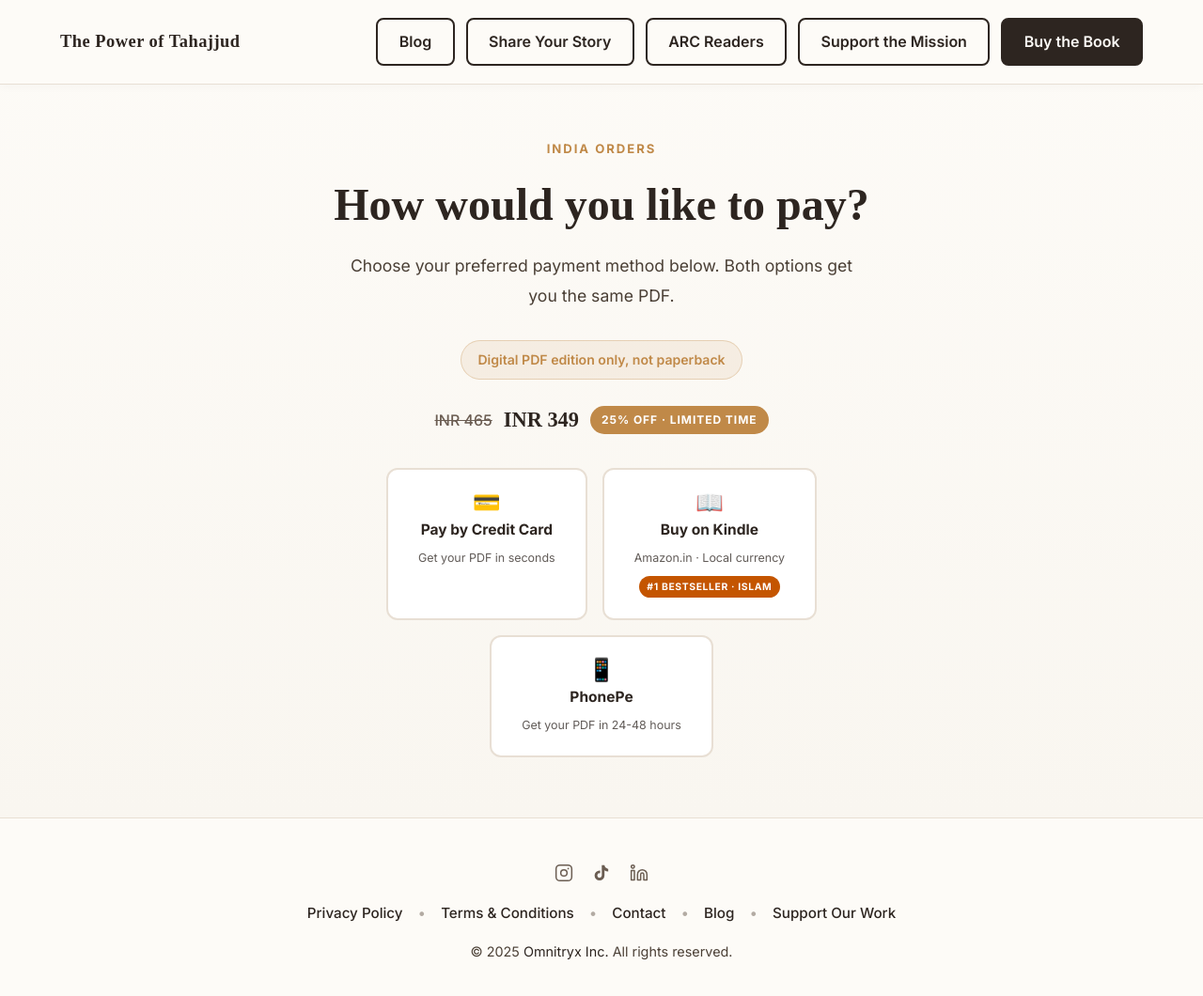
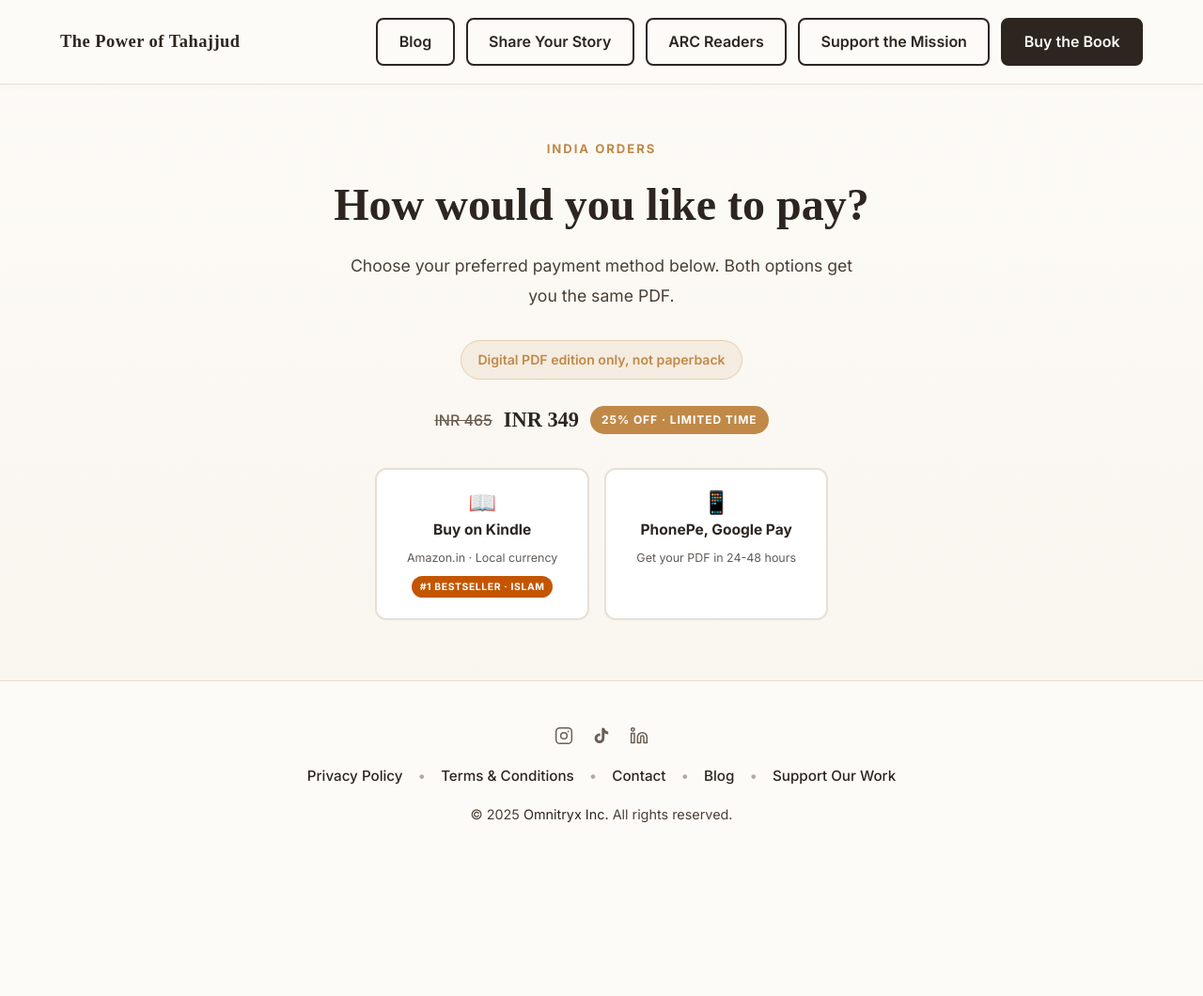
Before and after one commit to Omnitryx-Inc/tahajjud-fe-main, a Jekyll site: the page built from pages/phonepe.html, in a window 1280 px wide and 1066 px high. Shown: the top 1060 px of the window at 94% size. Built offline with Jekyll 4.4.1, drawn with Linux system fonts in a browser that asks for light colours; some web fonts are replaced.

Commit message:
adjustments

```diff
--- a/pages/easypaisa.html
+++ b/pages/easypaisa.html
@@ -596,11 +596,6 @@ permalink: /easypaisa/
         </div>
 
         <div class="ep-choice-group">
-            <a href="https://omnitryx-pakistan.lemonsqueezy.com/checkout/buy/388c04c5-a834-4796-8952-b90d836fb0d0" target="_blank" rel="noopener" class="ep-choice-btn ep-choice-primary" onclick="gtag('event','click_buy_digital',{button_location:'easypaisa_hero_card'});">
-                <span class="ep-choice-icon">💳</span>
-                <span class="ep-choice-label">Pay by Credit Card</span>
-                <span class="ep-choice-sub">Get your PDF in seconds</span>
-            </a>
             <a href="#" id="ep-jazzcash-btn" class="ep-choice-btn ep-choice-secondary">
                 <span class="ep-choice-icon">📱</span>
                 <span class="ep-choice-label">Easypaisa / JazzCash</span>
--- a/pages/phonepe.html
+++ b/pages/phonepe.html
@@ -263,11 +263,6 @@ permalink: /phonepe/
         </div>
 
         <div class="ep-choice-group">
-            <a href="https://omnitryx-india.lemonsqueezy.com/checkout/buy/1fd52007-384f-412d-ac1f-ca4baf75856f" target="_blank" rel="noopener" class="ep-choice-btn ep-choice-secondary" onclick="gtag('event','click_buy_digital',{button_location:'phonepe_hero_card'});">
-                <span class="ep-choice-icon">💳</span>
-                <span class="ep-choice-label">Pay by Credit Card</span>
-                <span class="ep-choice-sub">Get your PDF in seconds</span>
-            </a>
             <a href="https://www.amazon.in/dp/B0GX2ZXRX6" target="_blank" rel="noopener" class="ep-choice-btn ep-choice-secondary" onclick="gtag('event','click_buy_kindle',{button_location:'phonepe_hero_card'});">
                 <span class="ep-choice-icon">📖</span>
                 <span class="ep-choice-label">Buy on Kindle</span>
@@ -276,7 +271,7 @@ permalink: /phonepe/
             </a>
             <a href="#" id="ep-upi-btn" class="ep-choice-btn ep-choice-secondary">
                 <span class="ep-choice-icon">📱</span>
-                <span class="ep-choice-label">PhonePe</span>
+                <span class="ep-choice-label">PhonePe, Google Pay</span>
                 <span class="ep-choice-sub">Get your PDF in 24-48 hours</span>
             </a>
         </div>
```
